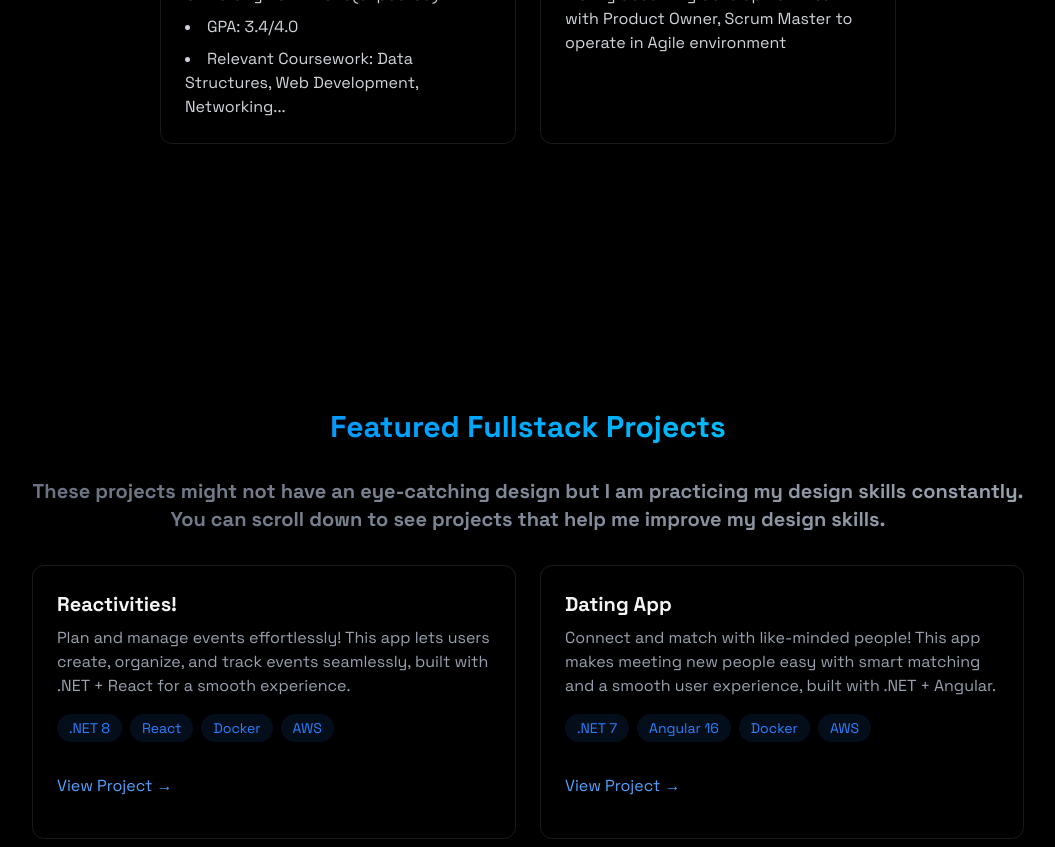
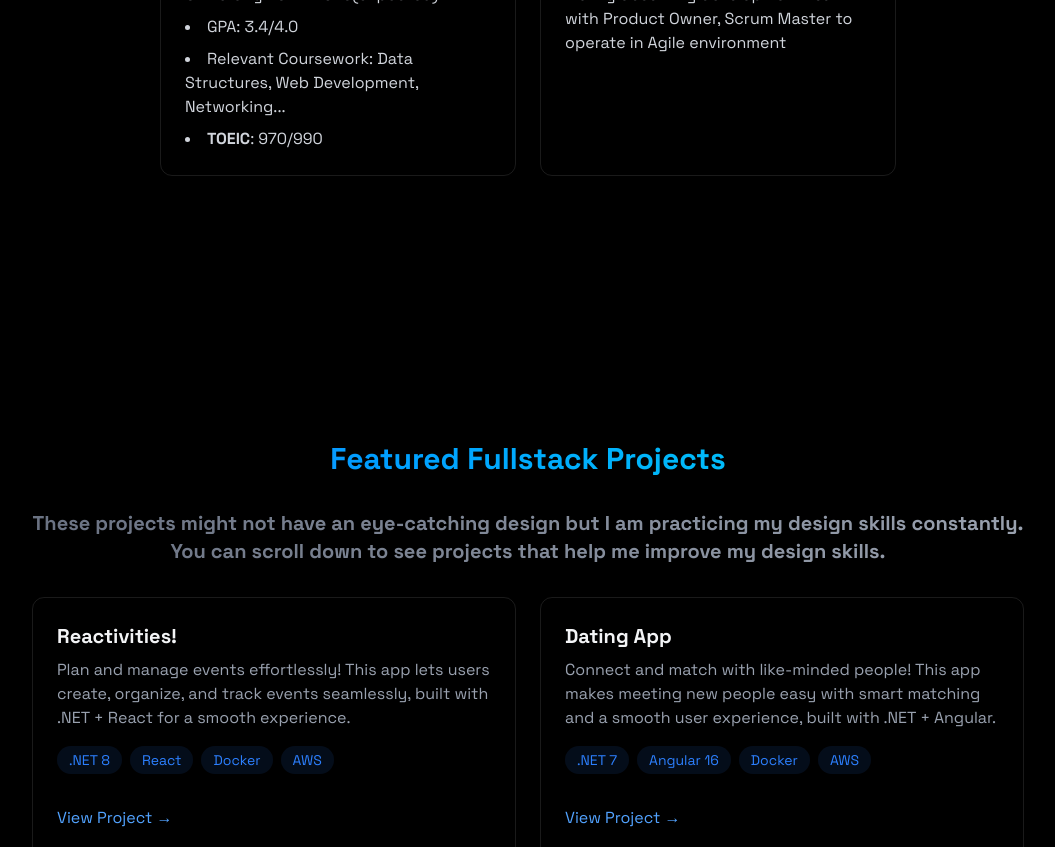
Before and after one commit to tanutv123/porfolio, a React (Vite) app: page / in a window 1280 px wide. Shown: the part 1420-2267 px from the top of the page, without its empty margins (112-1167 px from the left). Built offline with nearby package versions, Linux system fonts and the light colour scheme.

Commit message:
Add content

```diff
--- a/src/components/sections/About.jsx
+++ b/src/components/sections/About.jsx
@@ -77,6 +77,9 @@ export const About = () => {
                 <li>
                   Relevant Coursework: Data Structures, Web Development, Networking...
                 </li>
+                <li>
+                  <strong>TOEIC</strong>: 970/990
+                </li>
               </ul>
             </div>
             <div className="p-6 rounded-xl border-white/10 border hover:-translate-y-1 transition-all">
```
